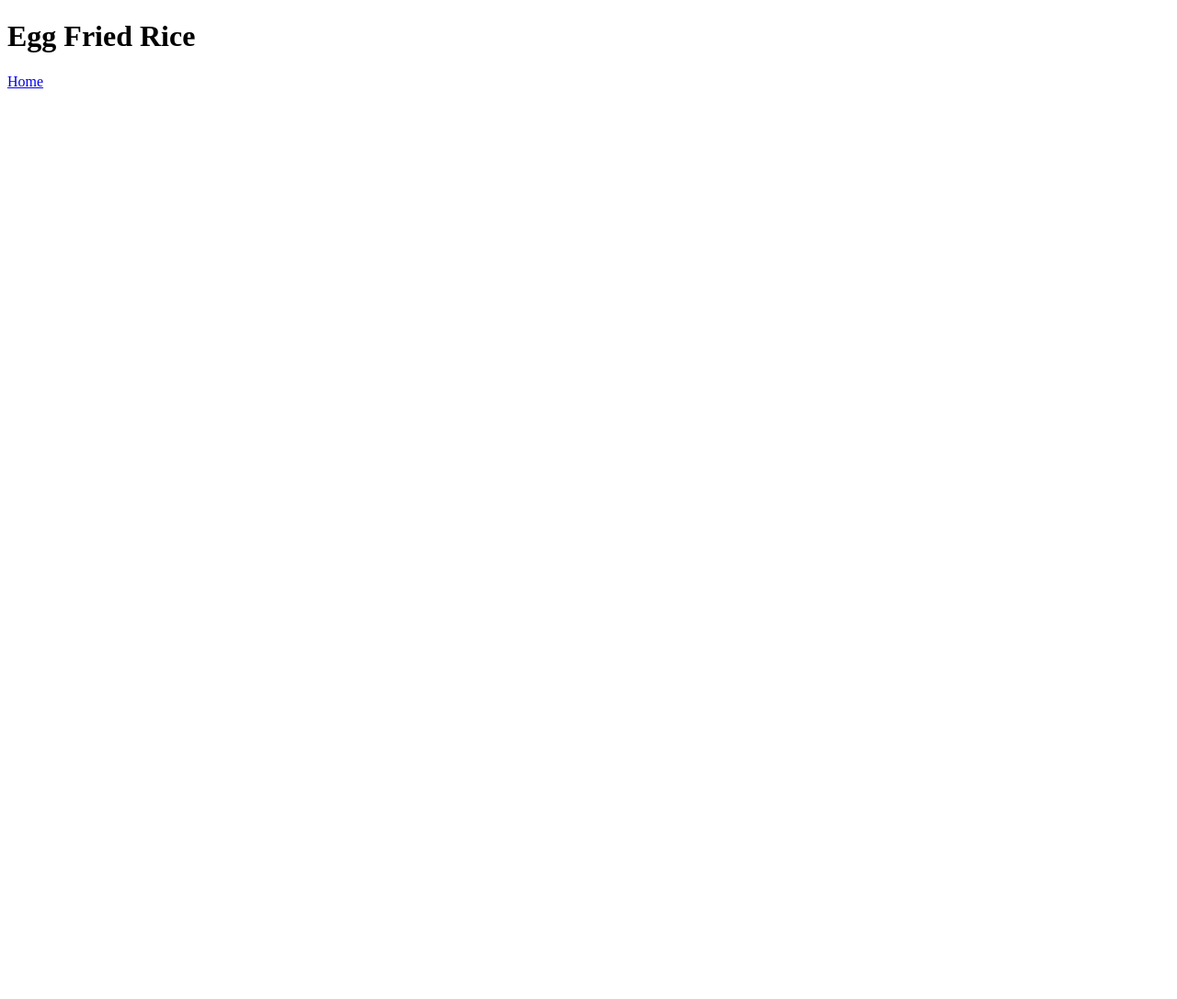
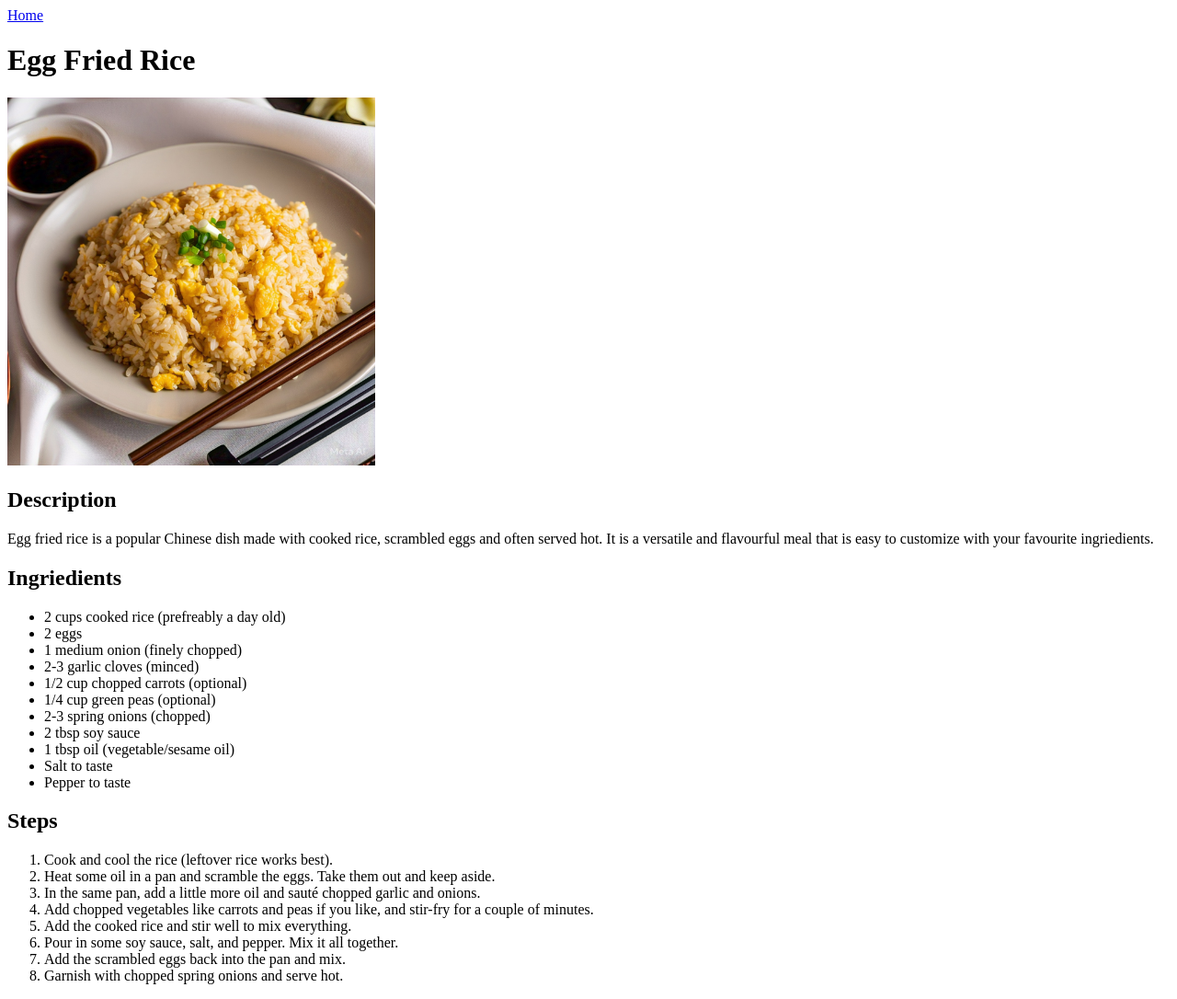
Before and after one commit to Nee1505/odin-recipes, a plain HTML site: page recipes/Egg-Fried-Rice.html in a window 1280 px wide. Shown: the whole page at 92% size. Before the commit the page ends 800 px from the top, so only its background shows below. Drawn offline with Linux system fonts and the light colour scheme.

Commit message:
Add the content to the Egg-Fried-rice file and Create the images folder that will contain all the images added to the website
Added the content like the image of the dish and the ingriendents and the recipe to the page

```diff
--- a/recipes/Egg-Fried-Rice.html
+++ b/recipes/Egg-Fried-Rice.html
@@ -6,8 +6,40 @@
     </head>
 
     <body>
+
+        <a href="../index.html">Home</a>
         <h1>Egg Fried Rice</h1>
-        <a href="../index.html">Home</a>
+        <img src="../images/Fried-rice.jpg" alt="Fried Rice" width="400">
+        <h2>Description</h2>
+        <p>Egg fried rice is a popular Chinese dish made with cooked rice, scrambled eggs and often served hot. It is a versatile and flavourful meal that is easy to customize with your favourite ingriedients.</p>
+
+        <h2>Ingriedients</h2>
+        <ul>
+            <li>2 cups cooked rice (prefreably a day old)</li>
+            <li>2 eggs</li>
+            <li>1 medium onion (finely chopped)</li>
+            <li>2-3 garlic cloves (minced)</li>
+            <li>1/2 cup chopped carrots (optional)</li>
+            <li>1/4 cup green peas (optional) </li>
+            <li>2-3 spring onions (chopped)</li>
+            <li>2 tbsp soy sauce</li>
+            <li>1 tbsp oil (vegetable/sesame oil)</li>
+            <li>Salt to taste</li>
+            <li>Pepper to taste</li>
+        </ul>
+
+        <h2>Steps</h2>
+
+        <ol>
+            <li>Cook and cool the rice (leftover rice works best).</li>
+            <li>Heat some oil in a pan and scramble the eggs. Take them out and keep aside.</li>
+            <li>In the same pan, add a little more oil and sauté chopped garlic and onions.</li>
+            <li>Add chopped vegetables like carrots and peas if you like, and stir-fry for a couple of minutes.</li>
+            <li>Add the cooked rice and stir well to mix everything.</li>
+            <li>Pour in some soy sauce, salt, and pepper. Mix it all together.</li>
+            <li>Add the scrambled eggs back into the pan and mix.</li>
+            <li>Garnish with chopped spring onions and serve hot.</li>
+        </ol>
     </body>
 
 </html>
```
Also changed, not shown: images/Fried-rice.jpg (added).
